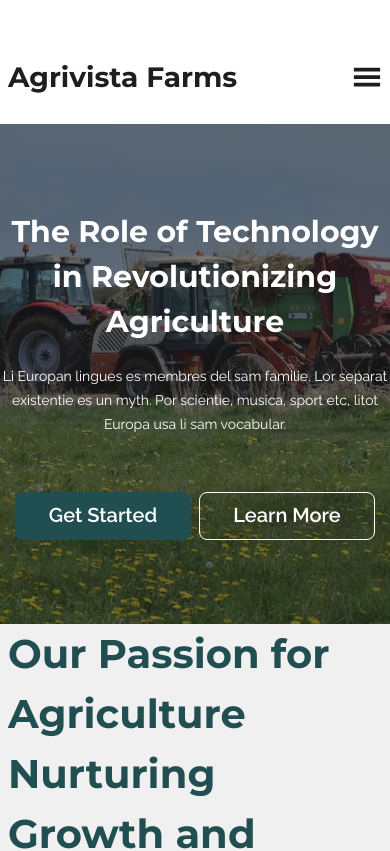
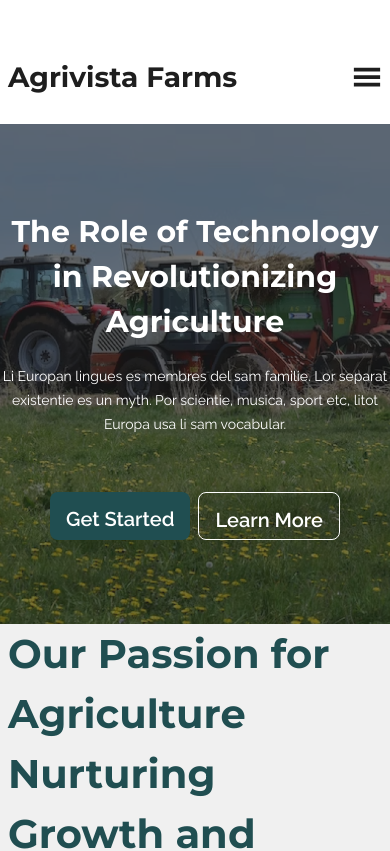
Before and after one commit to jib2004/Agrivista, a Next.js app: page / in a window 390 px wide. Shown: the top 851 px of the page. Built offline with nearby package versions, Linux system fonts and the light colour scheme.

Commit message:
Worked on hero button

```diff
--- a/app/Components/HomePageComponents/HeroSection.jsx
+++ b/app/Components/HomePageComponents/HeroSection.jsx
@@ -9,8 +9,8 @@ const TopBanner = () => {
       <p className="text-[14px] md:text-[16px] mt-5 leading-[24px] md:w-[540px] text-white text-center">Li Europan lingues es membres del sam familie. Lor separat existentie es un myth. Por scientie, musica, sport etc, litot Europa usa li sam vocabular.</p>
 
       <div className="mt-14 flex items-center gap-2 md:gap-12">
-      <button className="w-[175.99px] h-[48px] cursor-pointer text-white rounded-lg bg-[#204E51] font-semibold text-center leading-[23.48px] text-[20px]">Get Started</button>
-      <button className="w-[175.99px] h-[48px] cursor-pointer text-white rounded-lg border border-white font-semibold text-center leading-[23.48px] text-[20px]">Learn More</button>
+      <button className="p-4 md:p-0 md:w-[175.99px] h-[48px] cursor-pointer text-white rounded-lg bg-[#204E51] font-semibold text-center leading-[23.48px] text-[20px]">Get Started</button>
+      <button className="p-4 md:p-0 md:w-[175.99px] h-[48px] cursor-pointer text-white rounded-lg border border-white font-semibold text-center leading-[23.48px] text-[20px]">Learn More</button>
       </div>
 
 
```
